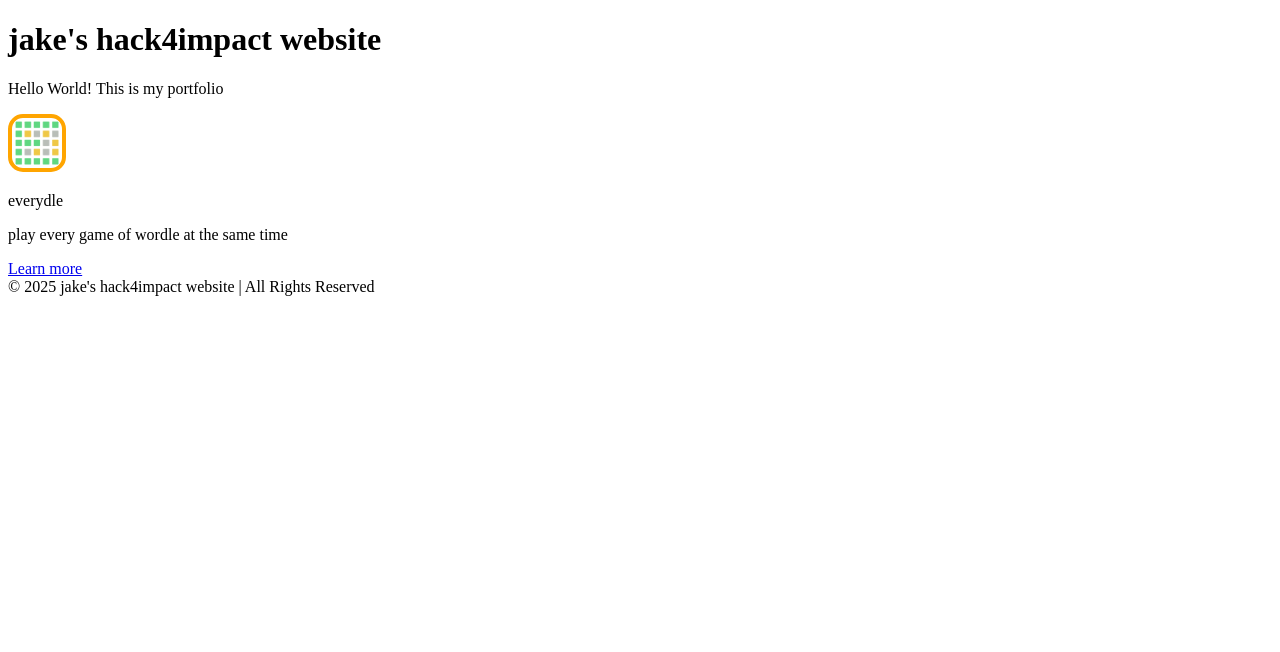
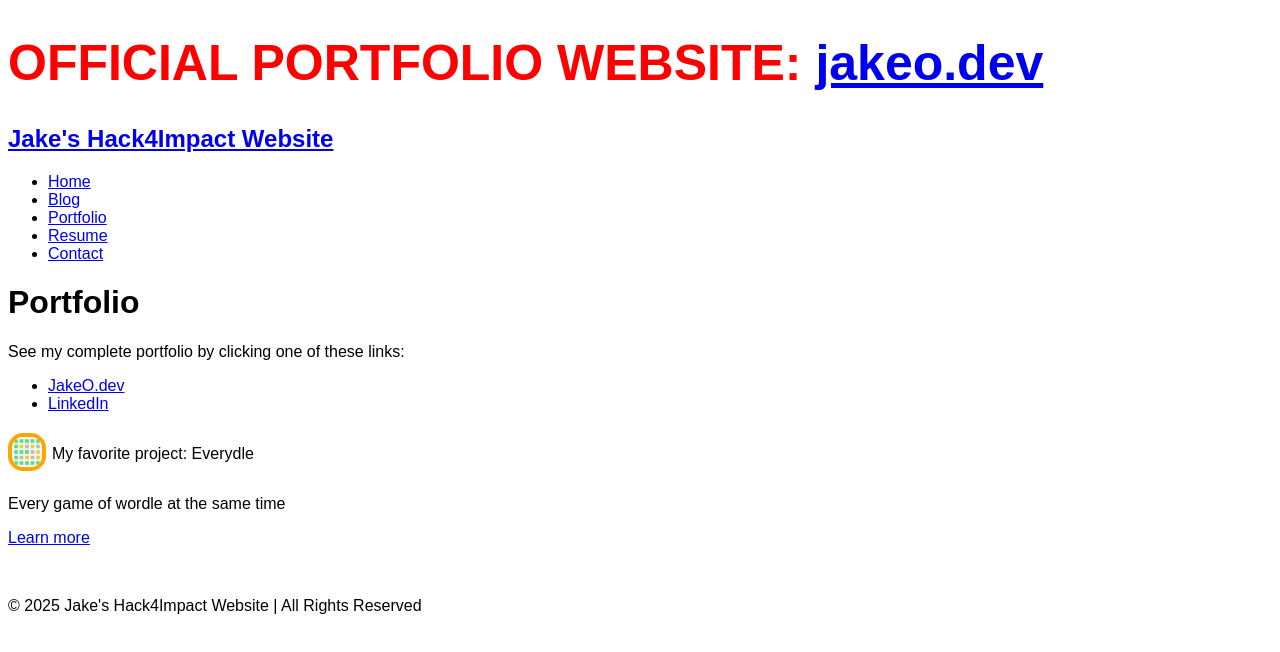
Before and after one commit to jakeo-dev/jakeo-dev.github.io, a plain HTML site: page portfolio.html in a window 1280 px wide. Drawn offline with Linux system fonts and the light colour scheme.

Commit message:
minor improvements

```diff
--- a/portfolio.html
+++ b/portfolio.html
@@ -8,27 +8,44 @@
 </head>
 
 <body>
+    <h1 style="font-size: 50px; color: red;">OFFICIAL PORTFOLIO WEBSITE: <a href="https://jakeo.dev"
+            target="_blank">jakeo.dev</a>
+    </h1>
+
     <nav class="navbar">
-        <h1 class="logo"></h1>
+        <h1 class="logo"><a href="index.html">Jake's Hack4Impact Website</a></h1>
+        <ul class="nav-list">
+            <li><a href="index.html">Home</a></li>
+            <li><a href="blog.html">Blog</a></li>
+            <li><a href="portfolio.html">Portfolio</a></li>
+            <li><a href="resume.html">Resume</a></li>
+            <li><a href="contact.html">Contact</a></li>
+        </ul>
     </nav>
 
     <main>
-        <h1 class="page-title">jake's hack4impact website</h1>
-        <p>Hello World! This is my portfolio</p>
+        <h1 class="page-title">Portfolio</h1>
+        <p>See my complete portfolio by clicking one of these links:</p>
+        <ul>
+            <li><a href="https://jakeo.dev">JakeO.dev</a></li>
+            <li><a href="https://https://www.linkedin.com/in/jakeo-dev/">LinkedIn</a></li>
+        </ul>
 
         <div class="project">
-            <a href="index.html">
-                <img src="everydle.png" width="50">
-            </a>
             <div id="project-details">
-                <p class="project-name">everydle</p>
-                <p class="project-description">play every game of wordle at the same time</p>
+                <div style="display: flex; gap: 6px; align-items: center;">
+                    <a href="https://everydle.jakeo.dev">
+                        <img src="everydle.png" width="30">
+                    </a>
+                    <p class="project-name">My favorite project: Everydle</p>
+                </div>
+                <p class="project-description">Every game of wordle at the same time</p>
             </div>
-            <a href="index.html">Learn more</a>
+            <a href="https://everydle.jakeo.dev">Learn more</a>
         </div>
     </main>
 
-    <footer class="footer">© 2025 jake's hack4impact website | All Rights Reserved</footer>
+    <footer class="footer" style="margin-top: 50px;">© 2025 Jake's Hack4Impact Website | All Rights Reserved</footer>
 </body>
 
 </html>
--- a/styles.css
+++ b/styles.css
@@ -1,3 +1,7 @@
+* {
+  font-family: Arial, Helvetica, sans-serif;
+}
+
 img {
   border-radius: 15px;
   border: 4px solid orange;
```
Also changed, not shown: blog.html (+15 -4 lines), contact.html (+19 -8 lines), index.html (+6 -8 lines), resume.html (+15 -5 lines).
